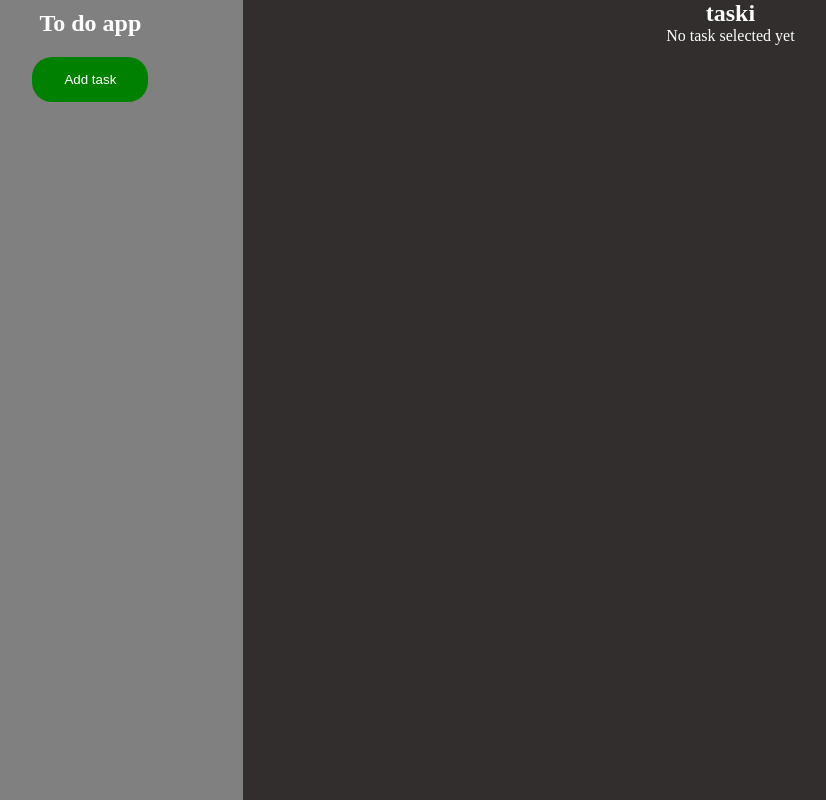
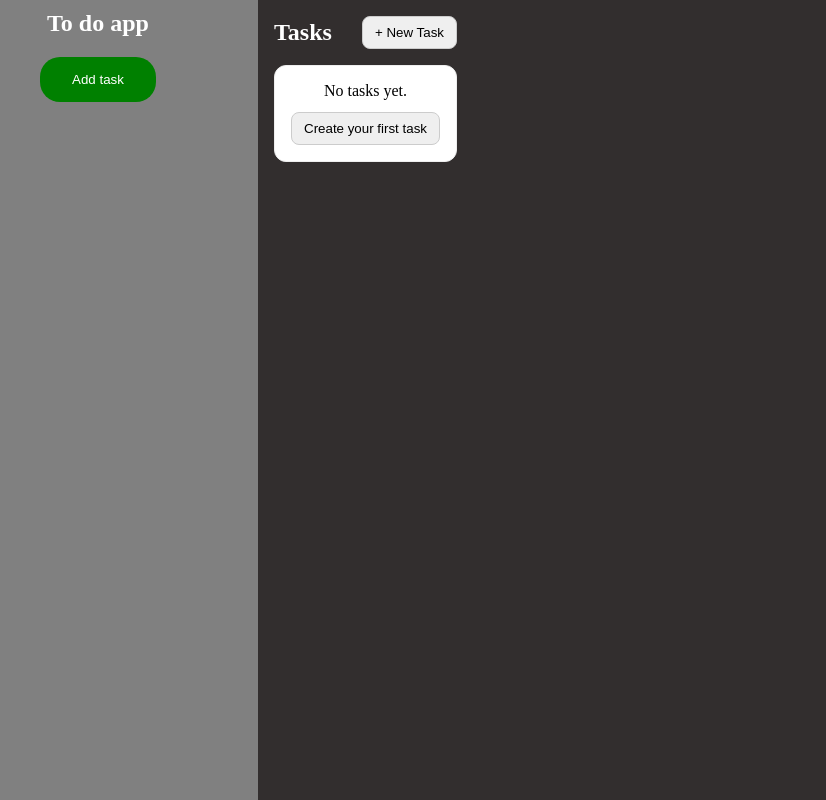
Before and after one commit to Gitros/ToDoApp2, a React (Vite) app in the folder to-do-app/: page / in a window 1280 px wide. Shown: the whole page, without its empty margins (62-888 px from the left). Built offline with nearby package versions, Linux system fonts and the light colour scheme.

Commit message:
Task creation and new components

```diff
--- a/to-do-app/src/App.tsx
+++ b/to-do-app/src/App.tsx
@@ -17,21 +17,18 @@ function App() {
     setTasks((prev) => [taskData, ...prev]);
   }, []);
 
-  function openFormHandler() {
-    setCreateTask(true);
-  }
-
-  function closeFormHandler() {
-    setCreateTask(false);
-  }
+  const openFormHandler = useCallback(() => setCreateTask(true), []);
+  const closeFormHandler = useCallback(() => setCreateTask(false), []);
 
   return (
     <Layout>
       <Sidebar openForm={openFormHandler} tasks={tasks} />
       <Main
         taskCreation={createTask}
+        openForm={openFormHandler}
         closeForm={closeFormHandler}
         onAddTask={addTaskHandler}
+        tasks={tasks}
       />
     </Layout>
   );
--- a/to-do-app/src/components/Main.module.css
+++ b/to-do-app/src/components/Main.module.css
@@ -1,11 +1,36 @@
 .main {
   display: flex;
   flex-direction: column;
+  gap: 1rem;
+  padding: 1rem;
+}
+.header {
+  display: flex;
+  justify-content: space-between;
   align-items: center;
-  width: 80vw;
+}
+.title {
+  font-size: 1.5rem;
+  margin: 0;
   color: white;
 }
-
-.body {
-  display: flex;
+.add-btn {
+  padding: 0.5rem 0.75rem;
+  border: 1px solid #ccc;
+  border-radius: 8px;
+  cursor: pointer;
 }
+.panel {
+  background: #fff;
+  border: 1px solid #eee;
+  border-radius: 12px;
+  padding: 1rem;
+}
+.subtitle {
+  margin-top: 0;
+}
+.empty {
+  text-align: center;
+  display: grid;
+  gap: 0.75rem;
+}
--- a/to-do-app/src/components/Main.tsx
+++ b/to-do-app/src/components/Main.tsx
@@ -1,24 +1,52 @@
 import type { Task } from "../App";
 import styles from "./Main.module.css";
 import TaskCreate from "./TaskCreate";
+import TaskList from "./TaskList";
 
 interface MainProps {
   taskCreation: boolean;
+  openForm: () => void;
   closeForm: () => void;
   onAddTask: (task: Task) => void;
+  tasks: Task[];
 }
 
-const Main = ({ taskCreation, closeForm, onAddTask }: MainProps) => {
+const Main = ({
+  taskCreation,
+  openForm,
+  closeForm,
+  onAddTask,
+  tasks,
+}: MainProps) => {
   return (
     <main className={styles.main}>
-      <h2>taski</h2>
-      <div className={styles.body}>
-        {taskCreation ? (
+      {!taskCreation && (
+        <header className={styles.header}>
+          <h2 className={styles.title}>Tasks</h2>
+          <button className={styles["add-btn"]} onClick={openForm}>
+            + New Task
+          </button>
+        </header>
+      )}
+      {taskCreation ? (
+        <section className={styles.panel}>
+          <h3 className={styles.subtitle}>Create Task</h3>
           <TaskCreate closeForm={closeForm} onAddTask={onAddTask} />
-        ) : (
-          <p>No task selected yet</p>
-        )}
-      </div>
+        </section>
+      ) : (
+        <section className={styles.panel}>
+          {tasks.length === 0 ? (
+            <div className={styles.empty}>
+              <p>No tasks yet.</p>
+              <button className={styles["add-btn"]} onClick={openForm}>
+                Create your first task
+              </button>
+            </div>
+          ) : (
+            <TaskList tasks={tasks} />
+          )}
+        </section>
+      )}
     </main>
   );
 };
--- a/to-do-app/src/components/Sidebar.tsx
+++ b/to-do-app/src/components/Sidebar.tsx
@@ -15,8 +15,13 @@ const Sidebar = ({ openForm, tasks }: SidebarProps) => {
           Add task
         </button>
       </div>
-
-      <ul></ul>
+      <ul>
+        {tasks.map((task) => (
+          <div key={task.name}>
+            <p>{task.name}</p>
+          </div>
+        ))}
+      </ul>
     </aside>
   );
 };
--- /dev/null
+++ b/to-do-app/src/components/TaskItem.module.css
@@ -0,0 +1,20 @@
+.item {
+  border: 1px solid #eee;
+  border-radius: 12px;
+  padding: 0.75rem 1rem;
+  background: #fafafa;
+}
+.row {
+  display: flex;
+  justify-content: space-between;
+  align-items: center;
+}
+.name {
+  margin: 0;
+  font-size: 1rem;
+}
+.body {
+  margin: 0.25rem 0 0;
+  color: #444;
+  white-space: pre-wrap;
+}
--- /dev/null
+++ b/to-do-app/src/components/TaskItem.tsx
@@ -0,0 +1,19 @@
+import type { Task } from "../App";
+import styles from "./TaskItem.module.css";
+
+interface TaskItemProps {
+  task: Task;
+}
+
+const TaskItem = ({ task }: TaskItemProps) => {
+  return (
+    <li className={styles.item}>
+      <div className={styles.row}>
+        <h4 className={styles.name}>{task.name}</h4>
+      </div>
+      <p className={styles.body}>{task.body}</p>
+    </li>
+  );
+};
+
+export default TaskItem;
--- /dev/null
+++ b/to-do-app/src/components/TaskList.module.css
@@ -0,0 +1,7 @@
+.list {
+  list-style: none;
+  margin: 0;
+  padding: 0;
+  display: grid;
+  gap: 0.75rem;
+}
--- /dev/null
+++ b/to-do-app/src/components/TaskList.tsx
@@ -0,0 +1,19 @@
+import type { Task } from "../App";
+import TaskItem from "./TaskItem";
+import styles from "./TaskList.module.css";
+
+interface TaskListProps {
+  tasks: Task[];
+}
+
+const TaskList = ({ tasks }: TaskListProps) => {
+  return (
+    <ul className={styles.list}>
+      {tasks.map((t, idx) => (
+        <TaskItem key={idx} task={t} />
+      ))}
+    </ul>
+  );
+};
+
+export default TaskList;
```
